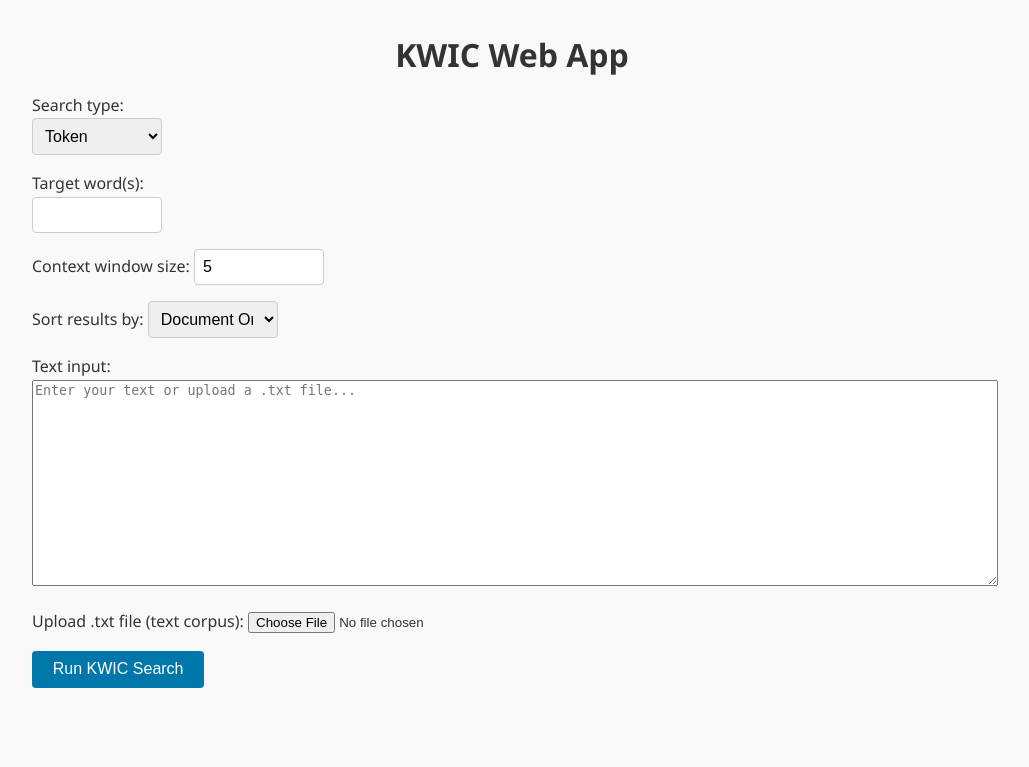
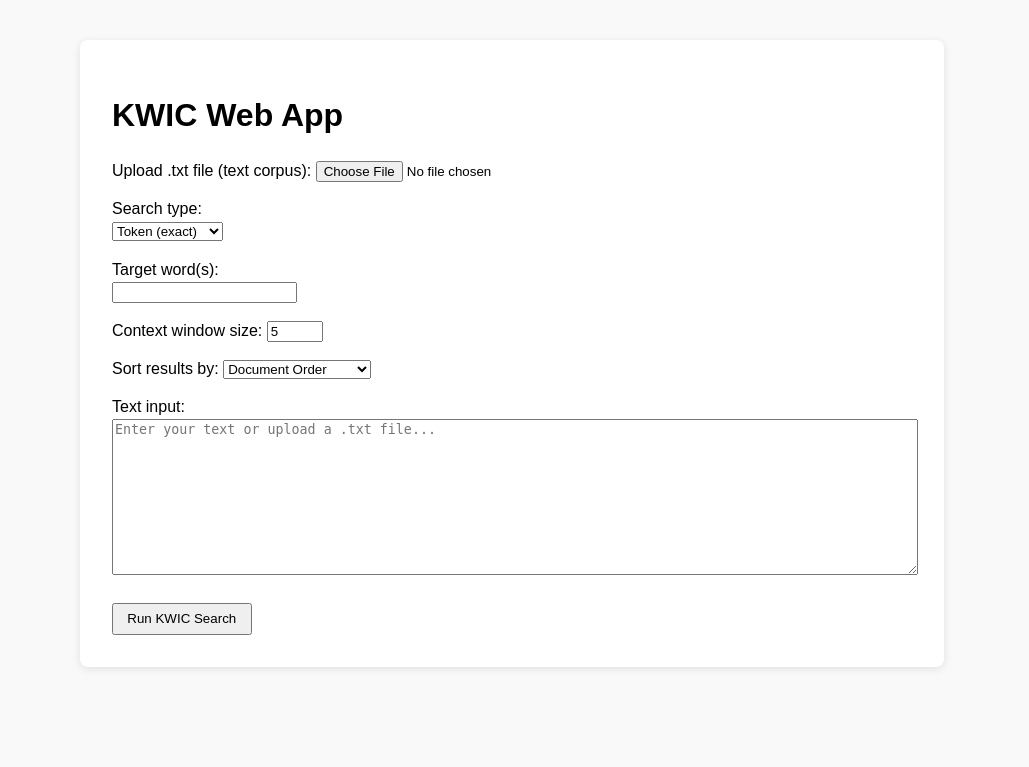
Before and after one commit to koterooo/EL331_pineapple, a Flask app: page / in a window 1280 px wide. Shown: the top 767 px of the page, without its empty margins (128-1157 px from the left). Run offline with Flask 3, Linux system fonts and the light colour scheme.

Commit message:
完成版

```diff
--- a/web_kwic_app/app.py
+++ b/web_kwic_app/app.py
@@ -1,4 +1,15 @@
 # -*- coding: utf-8 -*-
+"""
+KWIC Web App – Flask back-end
+Last updated : 29 May 2025
+Features
+  • Exact-match token search
+  • Lemma-based search (new)
+  • POS / Entity search
+  • .txt corpus upload (UTF-8 / Shift_JIS)
+  • Loading indicator on the front-end
+"""
+
 from flask import Flask, render_template, request
 import spacy
 from collections import Counter
@@ -8,119 +19,127 @@ app = Flask(__name__)
 nlp = spacy.load("en_core_web_sm")
 
 IGNORED_TOKENS = {"(", ")", ",", ".", ":", ";"}
+
 POS_TAGS = [
     "ADJ", "ADP", "ADV", "AUX", "CCONJ", "DET", "INTJ", "NOUN", "NUM", "PART",
     "PRON", "PROPN", "PUNCT", "SCONJ", "SYM", "VERB", "X"
 ]
 ENT_LABELS = [
     "PERSON", "NORP", "FAC", "ORG", "GPE", "LOC", "PRODUCT", "EVENT", "WORK_OF_ART",
-    "LAW", "LANGUAGE", "DATE", "TIME", "PERCENT", "MONEY", "QUANTITY", "ORDINAL", "CARDINAL"
+    "LAW", "LANGUAGE", "DATE", "TIME", "PERCENT", "MONEY", "QUANTITY",
+    "ORDINAL", "CARDINAL"
 ]
 
+# --------------------------------------------------------------------------- #
+# Main view                                                                   #
+# --------------------------------------------------------------------------- #
 @app.route("/", methods=["GET", "POST"])
 def index():
     result, patterns = [], []
 
-    text = ""
-    target = ""
-
     if request.method == "POST":
-        # --- Get text corpus ---
+        # --- 1.  Corpus text (textarea OR file) ---------------------------- #
         text = request.form.get("text", "").strip()
         if not text and "file" in request.files:
             file = request.files["file"]
             if file and file.filename.endswith(".txt"):
-                try:
-                    text = file.read().decode("utf-8")
-                except UnicodeDecodeError:
+                for enc in ("utf-8", "shift_jis"):
                     try:
                         file.seek(0)
-                        text = file.read().decode("shift_jis")
+                        text = file.read().decode(enc)
+                        break
                     except UnicodeDecodeError:
-                        text = "Error: Unable to decode corpus file."
+                        continue
+                if not text:
+                    text = "Error: Unable to decode file. Use UTF-8 or Shift_JIS."
 
-        # --- Get target word ---
-        target = request.form.get("target", "").strip()
-        if not target and "target_file" in request.files:
-            target_file = request.files["target_file"]
-            if target_file and target_file.filename.endswith(".txt"):
-                try:
-                    target = target_file.read().decode("utf-8").strip()
-                except UnicodeDecodeError:
-                    try:
-                        target_file.seek(0)
-                        target = target_file.read().decode("shift_jis").strip()
-                    except UnicodeDecodeError:
-                        target = "ERROR_TARGET_DECODE"
-
-        # --- Other parameters ---
+        # --- 2.  Search parameters ---------------------------------------- #
+        target   = request.form.get("target", "").strip()
+        s_type   = request.form.get("search_type", "token")   # token / lemma / pos / entity
         window   = int(request.form.get("window", 5))
-        s_type   = request.form.get("search_type", "token")
         s_mode   = request.form.get("sort_mode", "sequential")
 
+        # --- 3.  spaCy processing ----------------------------------------- #
         doc = nlp(text.replace("\n", " "))
-        matches = []
+        matches = []  # list[(idx, span_len)]
 
+        # --- 3-A  Token search (exact) ------------------------------------ #
         if s_type == "token":
-            tgt_doc    = nlp(target)
-            tgt_texts  = [t.text.lower() for t in tgt_doc]
-            span_len   = len(tgt_texts)
+            tgt_doc   = nlp(target)
+            tgt_txts  = [t.text.lower() for t in tgt_doc]
+            span_len  = len(tgt_txts)
 
             for i in range(len(doc) - span_len + 1):
                 ok = True
                 for j in range(span_len):
-                    tok     = doc[i + j]
-                    t_lower = tok.text.lower()
-                    tgt_txt = tgt_texts[j]
-
-                    if t_lower != tgt_txt:
+                    if doc[i + j].text.lower() != tgt_txts[j]:
                         ok = False
                         break
                 if ok and doc[i].text not in IGNORED_TOKENS:
                     matches.append((i, span_len))
 
+        # --- 3-B  Lemma search (new) -------------------------------------- #
+        elif s_type == "lemma":
+            tgt_doc   = nlp(target)
+            tgt_lems  = [t.lemma_.lower() for t in tgt_doc]
+            span_len  = len(tgt_lems)
+
+            for i in range(len(doc) - span_len + 1):
+                ok = True
+                for j in range(span_len):
+                    if doc[i + j].lemma_.lower() != tgt_lems[j]:
+                        ok = False
+                        break
+                if ok and doc[i].text not in IGNORED_TOKENS:
+                    matches.append((i, span_len))
+
+        # --- 3-C  POS search --------------------------------------------- #
         elif s_type == "pos":
             for i, tok in enumerate(doc):
                 if tok.pos_ == target and tok.text not in IGNORED_TOKENS:
                     matches.append((i, 1))
 
+        # --- 3-D  Entity search ------------------------------------------ #
         elif s_type == "entity":
             for ent in doc.ents:
                 if ent.label_ == target.upper() and doc[ent.start].text not in IGNORED_TOKENS:
                     matches.append((ent.start, ent.end - ent.start))
 
+        # --- 4.  Build KWIC lines & stats --------------------------------- #
         pattern_counter, output = Counter(), []
         for idx, span_len in matches:
             sent = next(s for s in doc.sents if s.start <= idx < s.end)
             loc  = idx - sent.start
-            sent_tokens = [t.text for t in sent]
+            toks = [t.text for t in sent]
 
-            left  = sent_tokens[max(0, loc - window): loc]
-            mid   = sent_tokens[loc: loc + span_len]
-            right = sent_tokens[loc + span_len: loc + span_len + window]
+            left  = toks[max(0, loc - window): loc]
+            mid   = toks[loc: loc + span_len]
+            right = toks[loc + span_len: loc + span_len + window]
 
             next_tok = sent[loc + span_len] if (loc + span_len) < len(sent) else None
             if next_tok:
                 pattern_counter[(next_tok.text, next_tok.pos_, next_tok.ent_type_ or "")] += 1
 
             output.append({
-                "left": " ".join(left),
-                "mid":  " ".join(mid),
-                "right":" ".join(right),
+                "left":  " ".join(left),
+                "mid":   " ".join(mid),
+                "right": " ".join(right),
                 "next_word": next_tok.text.lower() if next_tok else "",
                 "next_pos":  next_tok.pos_       if next_tok else ""
             })
 
+        # --- 5.  Sort ------------------------------------------------------ #
         if s_mode == "token_freq":
             freq = Counter(o["next_word"] for o in output if o["next_word"])
             output.sort(key=lambda x: (-freq.get(x["next_word"], 0), x["left"], x["right"]))
         elif s_mode == "pos_freq":
-            pos_freq = Counter(o["next_pos"] for o in output if o["next_pos"])
-            output.sort(key=lambda x: (-pos_freq.get(x["next_pos"], 0), x["left"], x["right"]))
+            pfreq = Counter(o["next_pos"] for o in output if o["next_pos"])
+            output.sort(key=lambda x: (-pfreq.get(x["next_pos"], 0), x["left"], x["right"]))
 
-        result = output
+        result   = output
         patterns = pattern_counter.most_common(10)
 
+    # --- 6.  Render ------------------------------------------------------- #
     return render_template(
         "index.html",
         result=result,
@@ -129,5 +148,6 @@ def index():
         ent_labels=ENT_LABELS
     )
 
+# --------------------------------------------------------------------------- #
 if __name__ == "__main__":
     app.run(debug=True, host="0.0.0.0", port=int(os.environ.get("PORT", 5000)))
--- a/web_kwic_app/static/style.css
+++ b/web_kwic_app/static/style.css
@@ -1,85 +1,28 @@
-/* ---- Base --------------------------------------------------------------*/
-html,body{
-  margin:0;
-  padding:0;
-  font-family:"Segoe UI", Arial, sans-serif;
-  background:#f9f9f9;
-  color:#333;
-  line-height:1.6;
+body {
+  font-family: sans-serif;
+  line-height: 1.4;
+  background: #f9f9f9;
+  padding: 2em;
 }
-
-/* central wrapper */
-.container{
-  max-width:960px;
-  margin:0 auto;
-  padding:0 1rem 3rem;
+.container {
+  max-width: 800px;
+  margin: auto;
+  background: #fff;
+  padding: 2em;
+  border-radius: 8px;
+  box-shadow: 0 2px 8px rgba(0,0,0,0.1);
 }
-
-/* headings & spacing */
-h1{margin:1.8rem 0 .8rem;font-weight:600;text-align:center;}
-h2,h3{margin:1.5rem 0 .6rem;}
-
-form{
-  display:flex;
-  flex-direction:column;
-  gap:1rem;
-  margin-bottom:2rem;
+label { display: block; margin: 1em 0 0.5em; }
+textarea { width: 100%; }
+table { width: 100%; border-collapse: collapse; margin-top: 1em; }
+th, td { padding: .5em; border: 1px solid #ccc; }
+th { background: #eee; }
+.left  { text-align: right;  color: #555; }
+.mid   {
+  font-weight: bold;
+  color: #00ffff;
+  text-align: center;
+  border-radius: 4px;
 }
-
-/* interactive elements */
-textarea{
-  width:100%;
-  min-height:200px;
-  resize:vertical;
-}
-
-input[type="text"],
-input[type="number"],
-select{
-  width:100%;
-  max-width:130px;
-  padding:.5rem;
-  font-size:1rem;
-  border:1px solid #ccc;
-  border-radius:4px;
-  box-sizing:border-box;
-}
-
-button{
-  align-self:flex-start;
-  background:#0077aa;
-  color:#fff;
-  border:none;
-  padding:.6rem 1.3rem;
-  border-radius:4px;
-  font-size:1rem;
-  cursor:pointer;
-  transition:background .2s;
-}
-button:hover{background:#005f88;}
-
-/* ---- Table -------------------------------------------------------------*/
-.table-wrapper{overflow-x:auto;}
-
-table{
-  width:100%;
-  border-collapse:collapse;
-  background:#fff;
-  box-shadow:0 2px 4px rgba(0,0,0,.05);
-  min-width:550px;          /* ✨ 小さい画面では横スクロール */
-}
-
-th,td{padding:.6rem .8rem;border:1px solid #ddd;}
-th{background:#eee;font-weight:600;text-align:center;}
-
-.left { text-align:right;  white-space:nowrap; }
-.mid  { text-align:center; font-weight:700; color:#0077aa; }
-.right{ text-align:left;  white-space:nowrap; }
-
-/* ---- Responsive --------------------------------------------------------*/
-@media (max-width:600px){
-  input[type="text"],
-  input[type="number"],
-  select{max-width:100%;}
-  h1{font-size:1.35rem;}
-}
+.right { text-align: left;  color: #555; }
+button { padding: .5em 1em; margin-top: 1em; }
--- a/web_kwic_app/templates/index.html
+++ b/web_kwic_app/templates/index.html
@@ -4,28 +4,74 @@
   <meta charset="UTF-8" />
   <title>KWIC Web App</title>
   <link rel="stylesheet" href="{{ url_for('static', filename='style.css') }}">
+  <style>
+    #global-loading {
+      position: fixed;
+      top: 0; left: 0; width: 100vw; height: 100vh;
+      z-index: 9999;
+    }
+    .loading-backdrop {
+      position: absolute;
+      top: 0; left: 0; width: 100vw; height: 100vh;
+      background: rgba(255,255,255,0.8);
+    }
+    .loading-center {
+      position: absolute;
+      top: 50%; left: 50%;
+      transform: translate(-50%, -50%);
+      text-align: center;
+    }
+    .loader {
+      margin: 0 auto 16px auto;
+      width: 48px; height: 48px;
+      border: 6px solid #e0e0e0;
+      border-top: 6px solid #3498db;
+      border-radius: 50%;
+      animation: spin 1s linear infinite;
+    }
+    @keyframes spin {
+      0% { transform: rotate(0deg);}
+      100% { transform: rotate(360deg);}
+    }
+    .loading-text {
+      font-size: 1.2em;
+      font-weight: bold;
+      color: #333;
+    }
+  </style>
 </head>
 <body>
   <div class="container">
     <h1>KWIC Web App</h1>
 
+    <div id="global-loading" style="display:none;">
+      <div class="loading-backdrop"></div>
+      <div class="loading-center">
+        <div class="loader"></div>
+        <div class="loading-text">Loading... Please wait.</div>
+      </div>
+    </div>
+
     {% set sel_type = request.form.get('search_type','token') %}
     {% set tgt_val  = request.form.get('target','') %}
 
-    <form method="post" enctype="multipart/form-data">
-      <!-- 1. Search type -->
+    <form method="post" enctype="multipart/form-data" id="kwic-form">
+      <label>Upload .txt file (text corpus):
+        <input type="file" name="file" id="file_input" accept=".txt">
+      </label>
+
       <label>Search type:<br>
         <select name="search_type" id="search_type" onchange="updateTargetInput()">
-          <option value="token"  {% if sel_type=='token'  %}selected{% endif %}>Token</option>
+          <option value="token"  {% if sel_type=='token'  %}selected{% endif %}>Token (exact)</option>
+          <option value="lemma"  {% if sel_type=='lemma'  %}selected{% endif %}>Lemma</option>
           <option value="pos"    {% if sel_type=='pos'    %}selected{% endif %}>Part of Speech</option>
           <option value="entity" {% if sel_type=='entity' %}selected{% endif %}>Named Entity</option>
         </select>
       </label>
 
-      <!-- 2. Target input -->
-      <div id="token_input" style="display:{{ 'block' if sel_type=='token' else 'none' }};">
+      <div id="token_input" style="display:{{ 'block' if sel_type in ['token','lemma'] else 'none' }};">
         <label>Target word(s):<br>
-          <input type="text" name="target" id="target_token" value="{{ tgt_val if sel_type=='token' else '' }}">
+          <input type="text" name="target" id="target_token" value="{{ tgt_val if sel_type in ['token','lemma'] else '' }}">
         </label>
       </div>
 
@@ -49,7 +95,6 @@
         </label>
       </div>
 
-      <!-- 3. Parameters -->
       <label>Context window size:
         <input type="number" name="window" value="{{ request.form.get('window',5) }}" min="1" max="20">
       </label>
@@ -62,16 +107,11 @@
         </select>
       </label>
 
-      <!-- 4. Text and file upload -->
       <label>Text input:<br>
-        <textarea name="text" rows="10" placeholder="Enter your text or upload a .txt file...">{{ request.form.get('text','') }}</textarea>
+        <textarea name="text" id="text_area" rows="10" placeholder="Enter your text or upload a .txt file...">{{ request.form.get('text','') }}</textarea>
       </label>
 
-      <label>Upload .txt file (text corpus):
-        <input type="file" name="file" accept=".txt">
-      </label>
-
-      <button type="submit">Run KWIC Search</button>
+      <button type="submit" id="submit_btn">Run KWIC Search</button>
     </form>
 
     {% if result %}
@@ -103,25 +143,34 @@
   </div>
 
   <script>
-    function updateTargetInput(){
+    function updateTargetInput() {
       const type = document.getElementById('search_type').value;
-      const divs = {
-        token:  document.getElementById('token_input'),
-        pos:    document.getElementById('pos_input'),
-        entity: document.getElementById('ent_input')
-      };
-      const inputs = {
-        token:  document.getElementById('target_token'),
-        pos:    document.getElementById('target_pos'),
-        entity: document.getElementById('target_ent')
-      };
-      for (let key in divs){
-        const show = (key === type);
-        divs[key].style.display = show ? 'block' : 'none';
-        inputs[key].disabled    = !show;
-      }
+      document.getElementById('token_input').style.display  = (type === 'token' || type === 'lemma') ? 'block' : 'none';
+      document.getElementById('pos_input').style.display    = (type === 'pos')   ? 'block' : 'none';
+      document.getElementById('ent_input').style.display    = (type === 'entity')? 'block' : 'none';
+
+      document.getElementById('target_token').disabled = !(type === 'token' || type === 'lemma');
+      document.getElementById('target_pos').disabled   = !(type === 'pos');
+      document.getElementById('target_ent').disabled   = !(type === 'entity');
     }
-    document.addEventListener('DOMContentLoaded', updateTargetInput);
+
+    document.addEventListener('DOMContentLoaded', function () {
+      updateTargetInput();
+
+      const form = document.getElementById('kwic-form');
+      form.addEventListener('submit', function (event) {
+        event.preventDefault();
+        document.getElementById('global-loading').style.display = 'block';
+        document.getElementById('submit_btn').disabled = true;
+        setTimeout(() => form.submit(), 100);
+      });
+
+      document.getElementById('file_input').addEventListener('change', function () {
+        if (this.files.length > 0) {
+          document.getElementById('text_area').value = '';
+        }
+      });
+    });
   </script>
 </body>
 </html>
```
